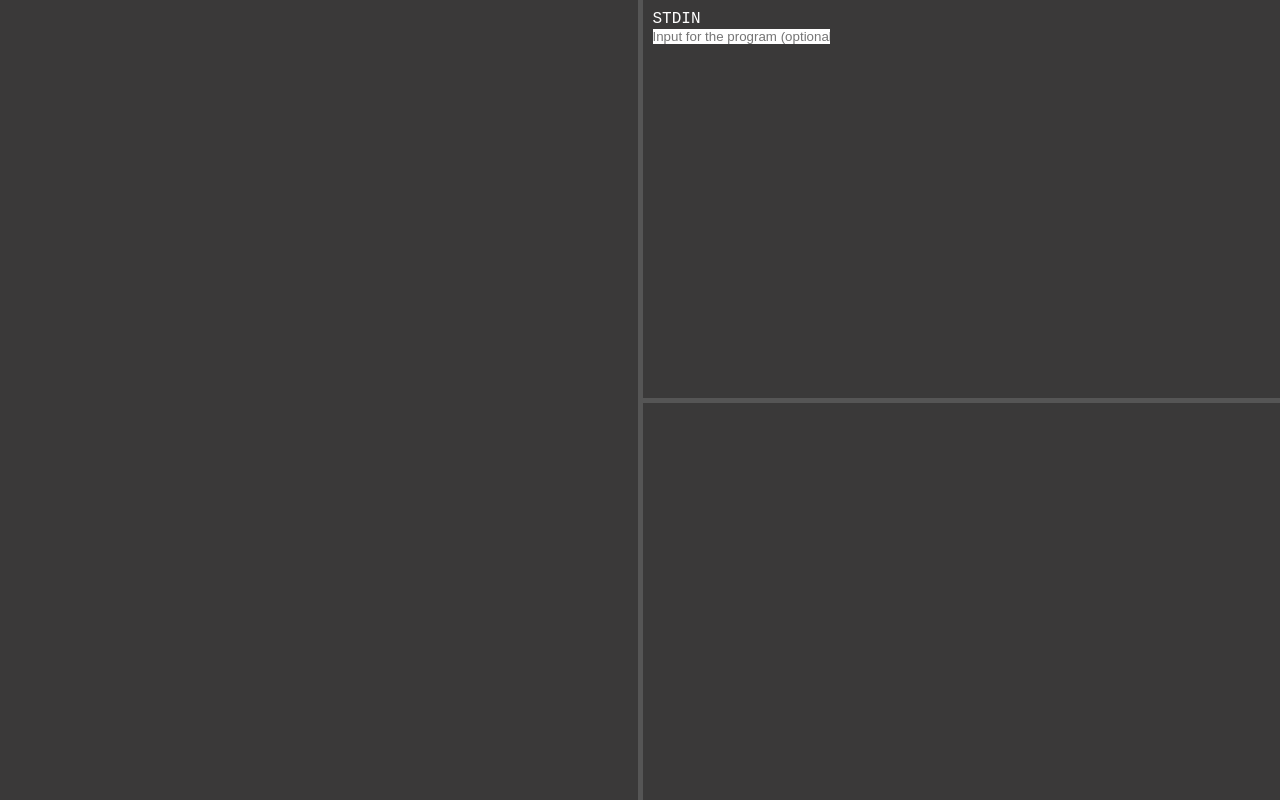
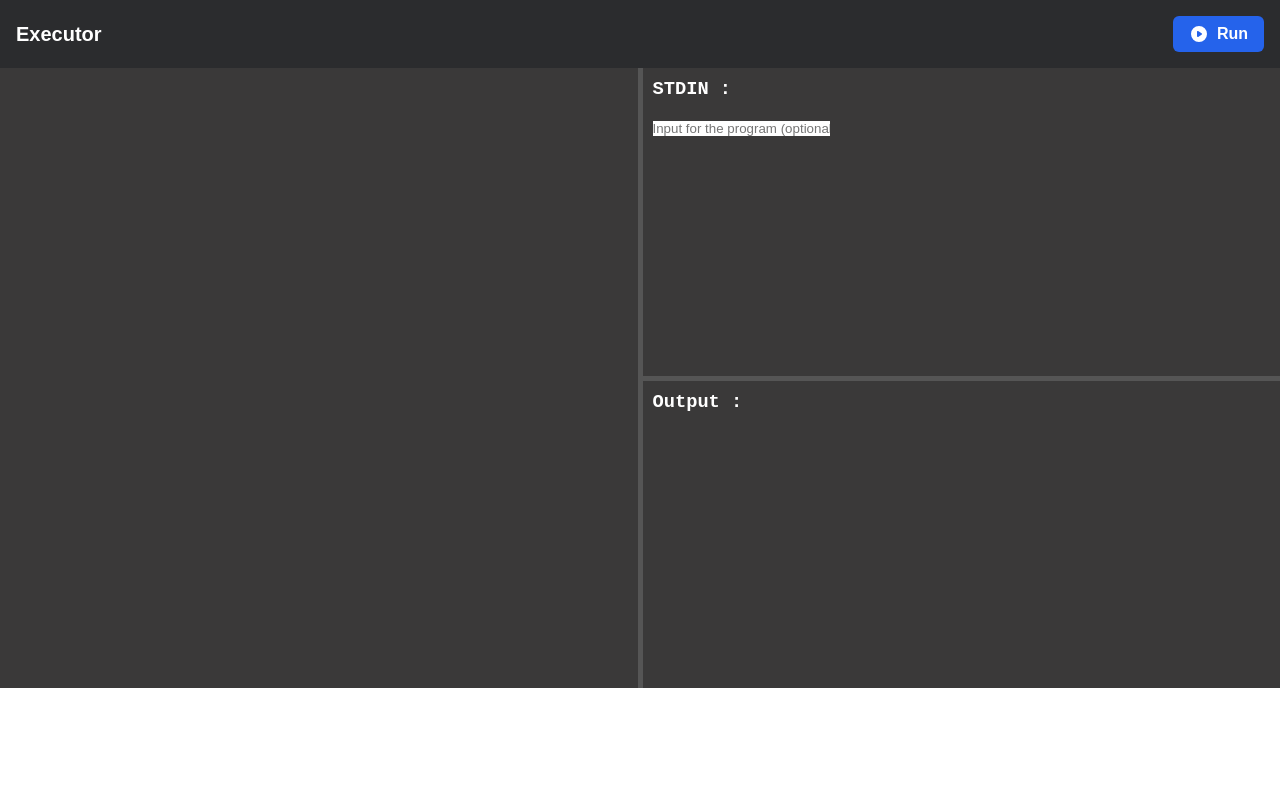
Before and after one commit to Vivek-Prajapatii/executor, a Next.js app: page /compiler in a window 1280 px wide. Built offline with nearby package versions, Linux system fonts and the light colour scheme.

Commit message:
setup context API, added header

```diff
--- a/src/app/compiler/page.tsx
+++ b/src/app/compiler/page.tsx
@@ -8,9 +8,6 @@ import { Resizer } from "@/components/Resizer";
 import styles from "@/styles/app/compiler/Compiler.module.scss";
 
 export default function CompilerPage() {
-  const [code, setCode] = useState("");
-  const [output, setOutput] = useState("");
-
   const {
     editorWidth,
     inputHeight,
@@ -24,7 +21,7 @@ export default function CompilerPage() {
   return (
     <section className={styles.editorWrapper}>
       <div ref={editorRef} style={{ flex: `${editorWidth} 1 0%` }}>
-        <Editor code={code || ''} setCode={setCode} />
+        <Editor />
       </div>
 
       <Resizer orientation="horizontal" onMouseDown={startHorizontalDrag} />
@@ -35,13 +32,13 @@ export default function CompilerPage() {
         style={{ flex: `${100 - editorWidth} 1 0%` }}
       >
         <div ref={inputRef} style={{ flex: `${inputHeight} 1 0%` }}>
-          <Input code={code || ''} />
+          <Input />
         </div>
 
         <Resizer orientation="vertical" onMouseDown={startVerticalDrag} />
 
         <div style={{ flex: `${100 - inputHeight} 1 0%` }}>
-          <Output output={output} />
+          <Output/>
         </div>
       </div>
     </section>
--- a/src/app/layout.tsx
+++ b/src/app/layout.tsx
@@ -1,6 +1,9 @@
+
 import type { Metadata } from "next";
 import { Geist, Geist_Mono } from "next/font/google";
 import "./globals.css";
+import { ContextProvider } from "@/lib/common/ContextProvider";
+import Header from "@/components/Header";
 
 const geistSans = Geist({
   variable: "--font-geist-sans",
@@ -25,7 +28,9 @@ export default function RootLayout({
   return (
     <html lang="en">
       <body className={`${geistSans.variable} ${geistMono.variable}`}>
-        {children}
+        <ContextProvider>
+          <Header />
+          {children}</ContextProvider>
       </body>
     </html>
   );
--- a/src/components/Editor.tsx
+++ b/src/components/Editor.tsx
@@ -1,14 +1,11 @@
 "use client";
-import React, { useRef, useEffect } from "react";
+import React, { useRef, useCallback } from "react";
 import styles from "@/styles/components/Editor.module.scss";
+import { useCurrentContext } from "@/lib/common/ContextProvider";
 
-interface EditorProps {
-  code: string;
-  setCode: React.Dispatch<React.SetStateAction<string>>;
-}
-
-export const Editor: React.FC<EditorProps> = ({ code, setCode }) => {
+export const Editor = () => {
   const textareaRef = useRef<HTMLTextAreaElement>(null);
+  const { code, setCode } = useCurrentContext();
 
   const handleKeyDown = (e: React.KeyboardEvent<HTMLTextAreaElement>) => {
     if (e.key === "Tab") {
@@ -30,12 +27,33 @@ export const Editor: React.FC<EditorProps> = ({ code, setCode }) => {
     }
   };
 
+  const timerRef = useRef<NodeJS.Timeout>(null);
+
+  const debouncedSetCode = useCallback((value: string) => {
+    if (timerRef.current) {
+      clearTimeout(timerRef.current);
+    }
+
+    timerRef.current = setTimeout(() => {
+      setCode(value);
+    }, 3000); // 3 second debounce
+  }, [setCode]);
+
+  const handleOnChange = (e: React.ChangeEvent<HTMLTextAreaElement>) => {
+    const value = e.target.value;
+    // Update the textarea value immediately for better UX
+    if (textareaRef.current) {
+      textareaRef.current.value = value;
+    }
+    debouncedSetCode(value);
+  };
+
   return (
     <div className={styles.editor}>
       <textarea
         ref={textareaRef}
-        value={code}
-        onChange={(e) => setCode(e.target.value)}
+        defaultValue={code} // Use defaultValue instead of value to make it uncontrolled
+        onChange={handleOnChange}
         onKeyDown={handleKeyDown}
         spellCheck={false}
       />
--- /dev/null
+++ b/src/components/Header.tsx
@@ -0,0 +1,90 @@
+'use client'
+import React from 'react';
+import { useCurrentContext } from '@/lib/common/ContextProvider';
+import styles from '@/styles/components/Header.module.scss';
+
+const Header = () => {
+  const { code, setOutput } = useCurrentContext();
+
+  const handleRunCode = () => {
+    try {
+      // Create a new function that overrides console.log to capture output
+      const logs: string[] = [];
+      const originalConsoleLog = console.log;
+
+      // Override console.log to capture output
+      console.log = (...args) => {
+        const logString = args.map(arg =>
+          typeof arg === 'object' ? JSON.stringify(arg, null, 2) : String(arg)
+        ).join(' ');
+        logs.push(logString);
+        originalConsoleLog(...args);
+      };
+
+      // Execute the user's code
+      const func = new Function(`
+        try {
+          ${code}
+          return { success: true, returnValue: undefined };
+        } catch (err) {
+          return {
+            success: false,
+            error: err instanceof Error ? err.message : String(err)
+          };
+        }
+      `);
+
+      const result = func();
+
+      console.log = originalConsoleLog;
+      let output = '';
+
+      if (logs.length > 0) {
+        output += logs.join('\n') + '\n\n';
+      }
+      if (result.success) {
+        if (result.returnValue !== undefined) {
+          output += JSON.stringify(result.returnValue, null, 2);
+        }
+      } else {
+        output += result.error;
+      }
+
+      setOutput(output);
+
+    } catch (error: unknown) {
+      const errorMessage = error instanceof Error ? error.message : 'An unknown error occurred';
+      setOutput(errorMessage);
+      console.error(error);
+    }
+  };
+
+  return (
+    <header className={styles.header}>
+      <div className={styles.container}>
+        <h1 className={styles.title}>Executor</h1>
+        <div
+          onClick={handleRunCode}
+          className={styles.runButton}
+          title="Run Code (Ctrl+Enter)"
+        >
+        <svg
+          xmlns="http://www.w3.org/2000/svg"
+          className={styles.icon}
+          viewBox="0 0 20 20"
+          fill="currentColor"
+        >
+          <path
+            fillRule="evenodd"
+            d="M10 18a8 8 0 100-16 8 8 0 000 16zM9.555 7.168A1 1 0 008 8v4a1 1 0 001.555.832l3-2a1 1 0 000-1.664l-3-2z"
+            clipRule="evenodd"
+          />
+          </svg>
+          Run
+        </div>
+      </div>
+    </header>
+  );
+};
+
+export default Header;
--- a/src/components/Input.tsx
+++ b/src/components/Input.tsx
@@ -1,11 +1,7 @@
 import React from "react";
 import styles from "@/styles/components/Input.module.scss";
 
-interface InputProps {
-  code: string;
-}
-
-export const Input: React.FC<InputProps> = ({ code }) => {
+export const Input = () => {
 
   const handleInputChange = (e: React.ChangeEvent<HTMLInputElement>) => {
     const value = e.target.value;
@@ -14,14 +10,16 @@ export const Input: React.FC<InputProps> = ({ code }) => {
 
   return (
     <div className={styles.input}>
-      <span>STDIN</span>
-      <div><input
-        className={styles.inputBox}
-        id = "inputBox"
-        type="text"
-        placeholder="Input for the program (optional)"
-        onChange={handleInputChange}
-      /></div>
+      <h3>STDIN : </h3>
+      <div>
+        <input
+          className={styles.inputBox}
+          id="inputBox"
+          type="text"
+          placeholder="Input for the program (optional)"
+          onChange={handleInputChange}
+        />
+      </div>
     </div>
   );
 };
--- a/src/components/Output.tsx
+++ b/src/components/Output.tsx
@@ -1,13 +1,17 @@
-import React from "react";
+import React, { useContext } from "react";
 import styles from "@/styles/components/Output.module.scss";
+import { CurrentContext } from "@/lib/common/ContextProvider";
 
-interface OutputProps {
-  output: string;
-}
+export const Output = () => {
+  const context = useContext(CurrentContext);
 
-export const Output: React.FC<OutputProps> = ({ output }) => {
+  if (!context) {
+    throw new Error("context must be used within a ContextProvider");
+  }
+  const { output } = context;
   return (
     <div className={styles.output}>
+      <h3>Output : </h3>
       <pre>{output}</pre>
     </div>
   );
--- /dev/null
+++ b/src/lib/common/ContextProvider.tsx
@@ -0,0 +1,37 @@
+"use client";
+import React, { useContext, useState, ReactNode, createContext } from "react";
+
+export interface CurrentContextType {
+  code: string;
+  setCode: (code: string) => void;
+  output: string;
+  setOutput: (output: string) => void;
+}
+
+const CurrentContext = createContext<CurrentContextType | undefined>(undefined);
+
+const ContextProvider: React.FC<{ children: ReactNode }> = ({ children }) => {
+  const [code, setCode] = useState<string>("");
+  const [output, setOutput] = useState<string>("");
+
+
+  console.log(code);
+  return (
+    <CurrentContext.Provider
+      value={{code, setCode, output, setOutput }}
+    >
+      {children}
+    </CurrentContext.Provider>
+  );
+};
+
+// Custom hook to consume the context safely
+const useCurrentContext = (): CurrentContextType => {
+  const context = useContext(CurrentContext);
+  if (!context) {
+    throw new Error("useCurrentContext must be used within a ContextProvider");
+  }
+  return context;
+};
+
+export { useCurrentContext, ContextProvider, CurrentContext };
--- a/src/styles/app/compiler/Compiler.module.scss
+++ b/src/styles/app/compiler/Compiler.module.scss
@@ -1,11 +1,11 @@
 .editorWrapper {
   display: flex;
   flex-direction: row;
-  min-height: 100vh;
+  height: 620px;
   width: 100%;
 
   .inputOutput {
-    height: 100vh;
+    height: 100%;
     display: flex;
     flex-direction: column;
     flex: 1;
--- /dev/null
+++ b/src/styles/components/Header.module.scss
@@ -0,0 +1,42 @@
+.header {
+  background-color: #2b2c2e; // bg-gray-900
+  color: white;
+  padding: 1rem;
+
+  .container {
+    max-width: 80rem; // max-w-7xl
+    margin-left: auto;
+    margin-right: auto;
+    display: flex;
+    flex-direction: row;
+    justify-content: space-between;
+    align-items: center;
+  }
+
+  .title {
+    font-size: 1.25rem; // text-xl
+    font-weight: 700; // font-bold
+  }
+
+  .runButton {
+    background-color: #2563eb; // bg-blue-600
+    color: white;
+    font-weight: 700; // font-bold
+    padding: 0.5rem 1rem; // py-2 px-4
+    border-radius: 0.375rem; // rounded
+    display: flex;
+    align-items: center;
+    gap: 0.5rem; // gap-2
+    cursor: pointer;
+    transition: background-color 0.2s; // transition-colors
+
+    &:hover {
+      background-color: #1d4ed8; // hover:bg-blue-700
+    }
+  }
+
+  .icon {
+    height: 1.25rem; // h-5
+    width: 1.25rem; // w-5
+  }
+}
--- a/src/styles/components/Input.module.scss
+++ b/src/styles/components/Input.module.scss
@@ -8,6 +8,10 @@
   color: #fff;
   font-family: "Courier New", monospace;
   box-sizing: border-box;
+
+  h3 {
+    margin-bottom: 20px;
+  }
 }
 
 .inputBox {
--- a/src/styles/components/Output.module.scss
+++ b/src/styles/components/Output.module.scss
@@ -8,4 +8,8 @@
   color: #fff;
   font-family: "Courier New", monospace;
   box-sizing: border-box;
+
+  h3 {
+    margin-bottom: 20px;
+  }
 }
```
